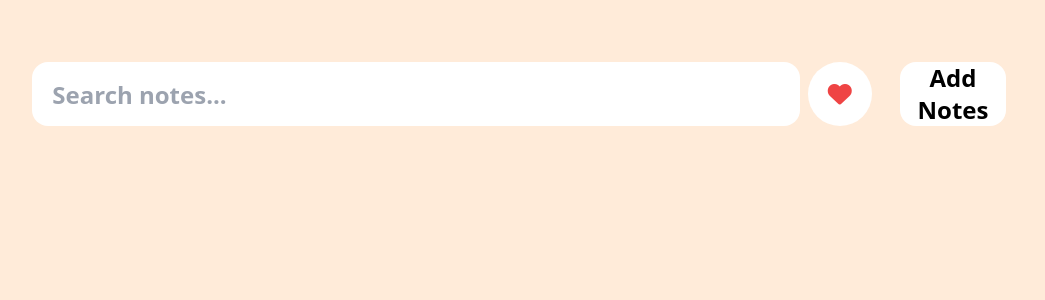
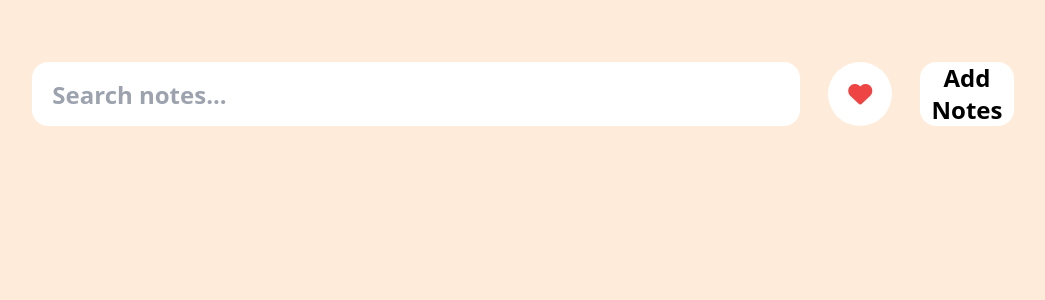
Before and after one commit to alexissorianooo/notesapp, a React (Create React App) app: page / in a window 1280 px wide. Shown: the top 300 px of the page, without its empty margins (131-1176 px from the left). Built offline with nearby package versions, Linux system fonts and the light colour scheme; the HTML template or start-up script is replaced by a standard one.

Commit message:
upper bar redesign

```diff
--- a/src/App.js
+++ b/src/App.js
@@ -114,9 +114,9 @@ function App() {
           />
 
         </div>
-        <div className='w-full sm:w-2/5 lg:w-1/5 xl:w-1/6 sm:mt-0 flex flex-row justify-center items-center mt-3'>
+        <div className='w-full sm:w-2/5 lg:w-1/5 xl:w-1/6 sm:mt-0 flex flex-row justify-center items-center mt-3 sm:justify-start'>
           <button
-            className='bars bars-texts bar-buttons sm:ml-7 md:ml-4 xl:ml-0 rounded-full p-5 flex justify-center items-center'
+            className='bars bars-texts bar-buttons sm:ml-7 rounded-full p-5 flex justify-center items-center'
           >
             <i className="fa-solid text-red-500 fa-heart"></i>
           </button>
```
